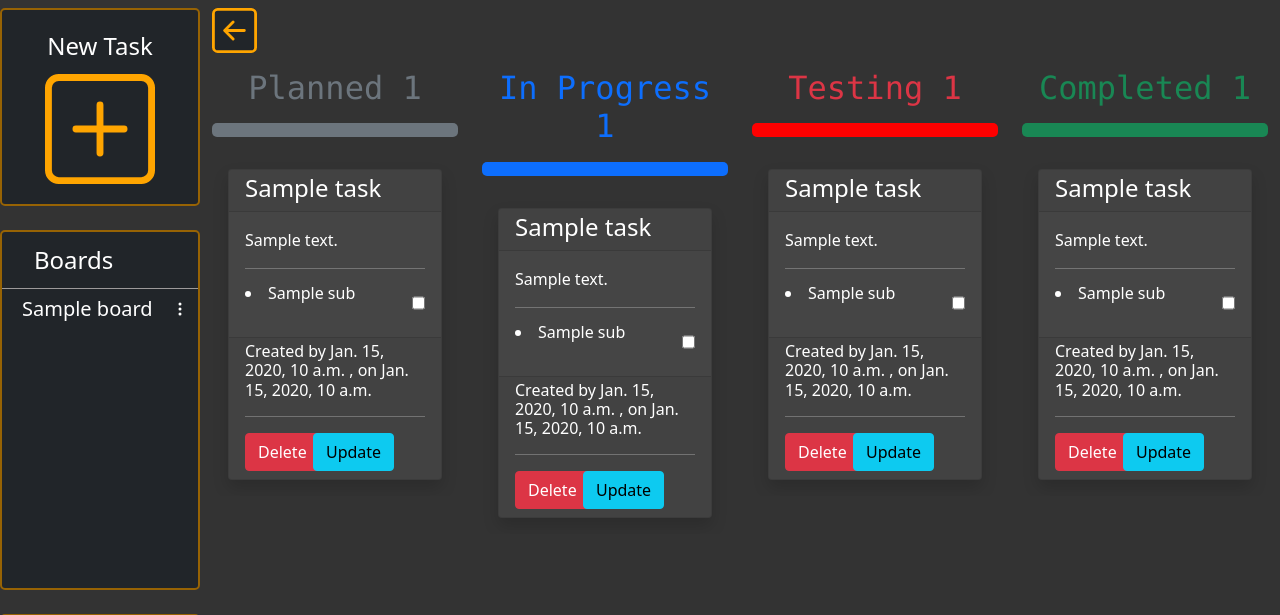
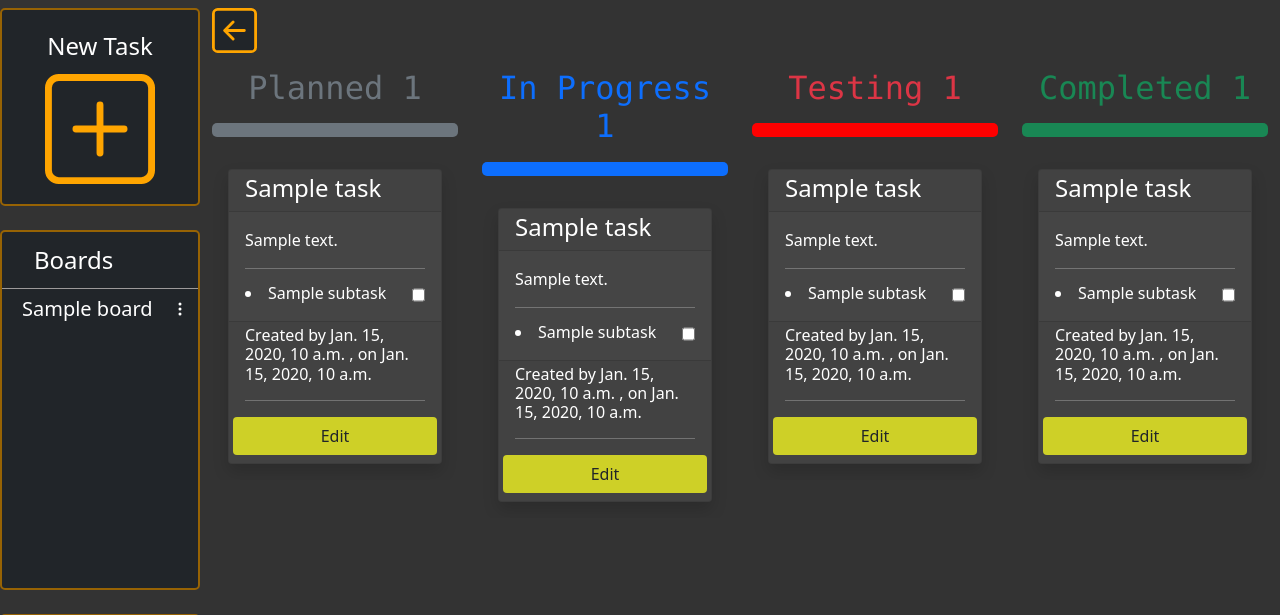
Before and after one commit to reeson46/Planner, a Django app: template templates/dashboard/dashboard.html in a window 1280 px wide, after a click that opens the changed part. Shown: the top 615 px of the page. Run offline with Django 3.2, Linux system fonts and the light colour scheme; the template is opened without the code that fills it: most values are stand-ins (such as "Sample title", 1, 10 or a date in 2020).

Commit message:
added edit task functionality

```diff
--- a/planner/apps/dashboard/views.py
+++ b/planner/apps/dashboard/views.py
@@ -1,5 +1,3 @@
-from django.core import serializers
-from django.http import response
 from planner.apps.task.models import Category
 from django.http.response import JsonResponse
 from django.shortcuts import render
--- a/planner/apps/task/urls.py
+++ b/planner/apps/task/urls.py
@@ -7,9 +7,8 @@ app_name = "task"
 urlpatterns = [
     path("new_task/", views.new_task, name="new_task"),
     path("task_manager/", views.task_manager, name='task_manager'),
-    path("update_task/<str:pk>/", views.update_task, name="update_task"),
+    path("edit_task/", views.edit_task, name="edit_task"),
     path("delete_task/<str:pk>/", views.delete_task, name="delete_task"),
-    path("delete_subtask/", views.delete_subtask, name="delete_subtask"),
     path(
         "set_task_extend_state/",
         views.set_task_extend_state,
--- a/static/dashboard/sidebar/js/sidebar.js
+++ b/static/dashboard/sidebar/js/sidebar.js
@@ -1,45 +1,4 @@
-function newTask(json){
-  // ### BOARD NAME ####
-  $('newtask-boardName').html(json.board_name)
 
-
-  // ### CATEGORY SELECTION ####
-  categories = JSON.parse(json.categories)
-
-  $('.newtask-categorySelect').empty();
-
-
-  if (categories == null){
-
-    $('.newtask-categorySelect').append(
-      '<option value="" selected="">No Categories</option>'
-    )
-
-  }else{
-
-    categories.forEach((category) => {
-
-      if (json.active_category == category.pk){
-        var option = '<option value="'+category.pk+'" selected=>'+category.fields.name+'</option>'
-      }else{
-        var option = '<option value="'+category.pk+'">'+category.fields.name+'</option>'
-      }
-
-      $('.newtask-categorySelect').append(option)
-
-    });
-
-  }
-
-  // ###########################################################
-
-
-  // ### CREATE BUTTON ###
-  $('#create-task').html(json.button)
-  $('#create-task').attr('value', json.is_update)
-
-  requiredFieldsCheck();
-}
 
 
 var toggle;
@@ -153,17 +112,17 @@ $(document).ready(function () {
 
 
       $.ajax({
-        type: "POST",
+        type: "GET",
         url: NEW_TASK,
         data: {
           csrfmiddlewaretoken: CSRF_TOKEN,
-          action: 'post',
         },
         datatype: 'json',
 
         success: function (json) {
 
-          newTask(json);
+          taskForm(json);
+
 
           toggle = 0;
 
--- a/static/task/css/task.css
+++ b/static/task/css/task.css
@@ -1,10 +1,10 @@
 /* Task Card */
-.task-col{
+.task-col {
     overflow-y: scroll;
     max-height: 85vh;
 }
 
-.task{
+.task {
     background-color: #454545;
 }
 
@@ -13,72 +13,95 @@
     background-color: #5d5c66;
 }
 
-.task:not(:last-child){
+.task:not(:last-child) {
     margin-bottom: 1rem
 }
 
-.task:last-child{
+.task:last-child {
     margin-bottom: 0;
 }
 
-.subtask:not(:last-child){
+.subtask-field:not(:last-child) {
     margin-bottom: 1rem;
 }
 
-.subtask:last-child{
+.subtask-field:last-child {
     margin-bottom: 0;
 }
 
+#edit-task{
+    background-color: #ced027;
+}
+
+#edit-task:hover{
+    background-color: #adaf1e;
+}
+
+
 /* New/update task */
-.add-icon-task{
+.add-icon-task {
     position: relative;
     left: 10px;
     display: inherit;
 }
 
-.add-icon-task svg:hover{
+.add-icon-task svg:hover {
     cursor: pointer;
     fill: yellow;
 }
 
-.delete-icon-task{
+.delete-icon-task {
     position: relative;
     left: 50px;
 }
 
-.delete-icon-task svg:hover{
+.delete-icon-task svg:hover {
     cursor: pointer;
     fill: orangered;
 }
 
-.new-task-wrapper{
+.new-task-wrapper {
+    width: 700px;
     position: absolute;
     left: calc(50% - 350px);
     z-index: 1;
-    top: -620px;
+    top: -835px;
     opacity: 0;
     transition: 0.5s;
 }
 
-.newtaskDisplayed{
+#new-task-wrapper{
+    height: 800px;
+}
+
+#individual-subtask{
+    height: 200px;
+    overflow: auto;
+}
+
+.newtaskDisplayed {
     top: 0;
     opacity: 1;
 }
 
-#cancel-task{
+#cancel-task {
     background-color: #da8d00;
     color: black;
 }
 
-#cancel-task:hover{
+#cancel-task:hover {
     background-color: #ad7101;
 }
 
-.custom-checkbox:checked{
+.custom-checkbox:checked {
     background-color: coral;
     border-color: coral;
 }
 
-.custom-checkbox:focus{
+.custom-checkbox:focus {
     box-shadow: none;
 }
+
+.required-field {
+    border: 1px orange solid;
+}
--- a/static/task/js/new_task.js
+++ b/static/task/js/new_task.js
@@ -9,7 +9,7 @@ function categoryCheck() {
   }
 }
 
-function requiredFieldsCheck(){
+function requiredFieldsCheck() {
   categoryCheck();
 
   if ($('input[type="text"]').val() != '') {
@@ -23,24 +23,30 @@ function requiredFieldsCheck(){
   }
 }
 
-function resetNewTaskFields(){
+function resetNewTaskFields() {
+
+  // hide the status field (only available when editing task)
+  if (!$('.task-status').hasClass('d-none')) {
+    $('.task-status').addClass('d-none');
+  }
+
   // Empty input fields
   $("#id_name").val("");
   $("#id_description").val("");
 
   // remove subtasks
-  $('.subtask-field').each(function(){
-    $(this).remove();
-  })
+  $('#individual-subtask').empty();
 
-  // reset "create and continue" checkbox
-  $('.custom-checkbox-wrapper').html(
-    '<input class="form-check-input custom-checkbox" id="create-and-continue" type="checkbox" id="flexSwitchCheckChecked"><label class="form-check-label text-white" for="flexSwitchCheckChecked">Create and continue</label>'
-  )
+  // clear array
+  existing_subtasks = []
+
 }
 
 
 $(document).ready(function () {
+
+  // init an empty array to track which existing subtask was removed
+  existing_subtasks = [];
 
   $('input[type="text"]').on('keyup', function () {
 
@@ -69,8 +75,8 @@ $(document).ready(function () {
       if ($('#subtask-input').val()) {
         e.preventDefault();
 
-        $('#subtask-div').append(
-          '<div class="d-flex subtask-field"><input type="text-sub" class="card subtask bg-dark text-light col-10" value="' + $('#subtask-input').val() + '" disabled><span class="delete-subtask delete-icon-task"><svg xmlns="http://www.w3.org/2000/svg" width="20" height="20" fill="orange" class="bi bi-x-lg" viewBox="0 0 16 16"><path d="M1.293 1.293a1 1 0 0 1 1.414 0L8 6.586l5.293-5.293a1 1 0 1 1 1.414 1.414L9.414 8l5.293 5.293a1 1 0 0 1-1.414 1.414L8 9.414l-5.293 5.293a1 1 0 0 1-1.414-1.414L6.586 8 1.293 2.707a1 1 0 0 1 0-1.414z" /></svg></span></div>'
+        $('#individual-subtask').append(
+          '<span class="d-flex subtask-field"><input type="text-sub" class="card subtask bg-dark text-light col-10" value="' + $('#subtask-input').val() + '" disabled=""><div class="delete-subtask delete-icon-task"><svg xmlns="http://www.w3.org/2000/svg" width="20" height="20" fill="orange" class="bi bi-x-lg" viewBox="0 0 16 16"><path d="M1.293 1.293a1 1 0 0 1 1.414 0L8 6.586l5.293-5.293a1 1 0 1 1 1.414 1.414L9.414 8l5.293 5.293a1 1 0 0 1-1.414 1.414L8 9.414l-5.293 5.293a1 1 0 0 1-1.414-1.414L6.586 8 1.293 2.707a1 1 0 0 1 0-1.414z"></path></svg></div></span>'
         )
 
         $('#subtask-input').val("");
@@ -88,8 +94,7 @@ $(document).ready(function () {
 
     e.preventDefault();
 
-    $(this).parent('div').remove();
-
+    $(this).parent('span').remove();
 
   });
 
@@ -99,7 +104,7 @@ $(document).ready(function () {
     e.preventDefault();
 
     // Grab is_update
-    update = $(this).attr('value')
+    is_edit = $(this).data('edit')
 
     // Grab Category
     cat = $("select[name='category'").children("option:selected").val();
@@ -114,24 +119,28 @@ $(document).ready(function () {
     d = $("#id_description").val()
 
     // Grab all subtask
-    subs = [];
-    $(".subtask").each(function () {
+    subtasks = [];
+    $("#individual-subtask :input.subtask").each(function () {
       value = $(this).val()
-      subs.push(value)
+      subtasks.push(value)
     })
+
+    // Grab task id
+    task_id = $('#create-task').data('taskID')
 
     // Post all the data
     $.ajax({
       type: "POST",
       url: CREATE_TASK_URL,
       data: {
-        update: update,
-        //task_id: TASK_ID,
+        is_edit: is_edit,
+        task_id: task_id,
         category: cat,
         status: stat,
         name: n,
         description: d,
-        subtasks: subs,
+        subtasks: subtasks,
+        deleted_subtasks: existing_subtasks,
         csrfmiddlewaretoken: CSRF_TOKEN,
         action: 'post',
       },
@@ -140,28 +149,37 @@ $(document).ready(function () {
       success: function (json) {
         $(".reload-board").load(" .reload-board > *");
 
-        reconstructSidebarCategories(json);
 
-        // Highlight the created task's category
-        $('.active-category[value="-1"]').removeClass('item-selected');
-        $('.active-category[value="' + json.active_category_id + '"]').addClass('item-selected');
 
         resetNewTaskFields();
 
-        // if Create and continue is checked
-        if ($('#create-and-continue').is(':checked')){
+        if (is_edit == "False") {
 
+          reconstructSidebarCategories(json);
 
-          requiredFieldsCheck();
+          // Highlight the created task's category
+          $('.active-category[value="-1"]').removeClass('item-selected');
+          $('.active-category[value="' + json.active_category_id + '"]').addClass('item-selected');
 
+          // if Create and continue is checked
+          if ($('#create-and-continue').is(':checked')) {
+
+            requiredFieldsCheck();
+
+          } else {
+            // close the newtask window
+            $(".new-task-wrapper").toggleClass("newtaskDisplayed");
+            // and enable back the newtask icon
+            toggle = 1;
+          }
         }
-        else{
+
+        if (is_edit == "True") {
           // close the newtask window
           $(".new-task-wrapper").toggleClass("newtaskDisplayed");
           // and enable back the newtask icon
           toggle = 1;
         }
-
 
 
       },
@@ -174,34 +192,15 @@ $(document).ready(function () {
 
   });
 
-  // Delete existing Subtask
+
+  // On "deleting" existing task, add its id to array
   $(document).on('click', ".delete-existing-subtask", function (e) {
     e.preventDefault()
 
-    sub_id = $(this).data('index')
+    $(this).parent('span').remove()
 
-    $(this).parent('div').remove();
+    existing_subtasks.push($(this).data('index'))
 
-    $.ajax({
-      type: "POST",
-      url: DELETE_EXISTING_TASK,
-      data: {
-        subtask_id: sub_id,
-        csrfmiddlewaretoken: CSRF_TOKEN,
-        action: 'post',
-      },
-      datatype: 'json',
-
-      success: function (json) {
-        //alert(json.message)
-
-      },
-
-      error: function (xhr, errmsg, err) {
-
-      },
-
-    });
 
   });
 
--- a/static/task/js/task.js
+++ b/static/task/js/task.js
@@ -13,7 +13,101 @@ function getCookie(name) {
   }
   return cookieValue;
 }
-// Posting task id for setting its "extended state"
+
+function taskForm(json){
+  // ### BOARD NAME ####
+  $('newtask-boardName').html(json.board_name)
+
+  // ### CATEGORY SELECTION ####
+  categories = JSON.parse(json.categories)
+
+  $('.newtask-categorySelect').empty();
+
+  if (categories == null){
+
+    $('.newtask-categorySelect').append(
+      '<option value="" selected="">No Categories</option>'
+    )
+
+  }else{
+
+    categories.forEach((category) => {
+
+      if (json.category_id == category.pk){
+        var option = '<option value="'+category.pk+'" selected=>'+category.fields.name+'</option>'
+      }else{
+        var option = '<option value="'+category.pk+'">'+category.fields.name+'</option>'
+      }
+
+      $('.newtask-categorySelect').append(option)
+
+    });
+
+  }
+
+  // ### STATUS , NAME, DESCRIPTION AND SUBTASKS ###
+  if (json.is_edit == "True"){
+
+    t = JSON.parse(json.task)
+    task = t[0]
+    subtasks = JSON.parse(json.subtasks)
+
+    // Status selection
+    $('#id_status').empty();
+
+    $('.task-status').removeClass('d-none')
+
+    json.statuses.forEach((status) => {
+
+      if (task.fields.status == status){
+        var option = '<option value="'+status+'" selected=>'+status+'</option>'
+      }else{
+        var option = '<option value="'+status+'">'+status+'</option>'
+      }
+
+      $('#id_status').append(option)
+
+    });
+
+    // Task name field
+    $('#id_name').val(task.fields.name)
+
+    // Task description field
+    $('#id_description').val(task.fields.description)
+
+    // Subtasks
+    $('#individual-subtask').empty();
+
+    subtasks.forEach((sub) => {
+      $('#individual-subtask').append(
+        '<span class="d-flex subtask-field"><input type="text-sub" class="card existing-subtask bg-dark text-light col-10" value="'+sub.fields.name+'" disabled=""><div class="delete-existing-subtask delete-icon-task" data-index="'+sub.pk+'"><svg xmlns="http://www.w3.org/2000/svg" width="20" height="20" fill="orange" class="bi bi-x-lg" viewBox="0 0 16 16"><path d="M1.293 1.293a1 1 0 0 1 1.414 0L8 6.586l5.293-5.293a1 1 0 1 1 1.414 1.414L9.414 8l5.293 5.293a1 1 0 0 1-1.414 1.414L8 9.414l-5.293 5.293a1 1 0 0 1-1.414-1.414L6.586 8 1.293 2.707a1 1 0 0 1 0-1.414z"></path></svg></div></span>'
+      );
+    });
+
+    // Create/update button
+    $('#create-task').data('taskID', task.pk)
+
+    // Hide "create and continue checkbox"
+    if (!$('.custom-checkbox-wrapper').hasClass('d-none')){
+      $('.custom-checkbox-wrapper').addClass('d-none');
+    }
+
+  }else{
+    // show "create and continue checkbox"
+    $('.custom-checkbox-wrapper').removeClass('d-none');
+  }
+
+
+
+
+  // ### CREATE BUTTON ###
+  $('#create-task').html(json.button)
+  $('#create-task').data('edit', json.is_edit)
+
+  requiredFieldsCheck();
+}
+
+// ### Posting task id for setting its "extended state" ###
 $(document).ready(function () {
 
   $(document).on('click', '.task-extend', function (e) {
@@ -23,8 +117,6 @@ $(document).ready(function () {
     task_extend_state = $(this).attr('value')
 
     task_extend_state = 1 - task_extend_state;
-
-    console.log('current state' + task_extend_state)
 
     $.ajax({
       type: "POST",
@@ -49,4 +141,39 @@ $(document).ready(function () {
     });
 
   });
+
+  // Edit task button
+  $(document).on('click', '#edit-task', function(e){
+    e.preventDefault()
+    var task_id = $(this).attr('value')
+
+    $.ajax({
+      type: "GET",
+      url: 'http://localhost:8000/task/edit_task/',
+
+      data: {
+        task_id: task_id,
+        csrfmiddlewaretoken: getCookie('csrftoken'),
+      },
+      datatype: 'json',
+
+      success: function (json) {
+
+        toggle = 0;
+
+        $(".new-task-wrapper").toggleClass("newtaskDisplayed");
+
+        taskForm(json)
+
+
+
+      },
+
+      error: function (xhr, errmsg, err) {
+
+      },
+
+    });
+
+  });
 });
--- a/templates/dashboard/task/new_task.html
+++ b/templates/dashboard/task/new_task.html
@@ -1,17 +1,4 @@
 {% load static %}
-
-
-<style>
-  #new-task-wrapper {
-    width: 700px;
-  }
-
-  .required-field {
-    border: 1px orange solid;
-  }
-</style>
-
-<div class="d-flex justify-content-center">
 <div class="row mt-4" id="new-task-wrapper">
   <div class="card card-body shadow form-bg">
     <div class="row">
@@ -19,6 +6,7 @@
         <div class="text-white fs-4 mb-2 newtask-boardName">
           Board 1
         </div>
+        <div class="d-flex justify-content-between">
           <div class="">
             <label class="text-white mb-1">Category</label>
             <span class="d-flex">
@@ -35,18 +23,13 @@
                 </svg></a>
             </span>
           </div>
-          </div>
-
-          <!--
-          {% if update %}
-          <div class="col d-flex justify-content-end">
-            <div class="">
-              <label class="text-white mb-1">{{ form.status.label }}</label>
-              {{ form.status }}
+          <div class="task-status d-none">
+            <label class="text-white mb-1">Status</label>
+            <select name="status" class="card bg-dark text-light task-statusSelect" id="id_status">
+            </select>
           </div>
         </div>
-          {% endif %}
-          -->
+      </div>
     </div>
 
     <label class="text-white mb-1" for="id_name">Name</label>
@@ -66,48 +49,36 @@
       </div>
       <br>
 
-        {% if task.subtask.all|length != 0 %}
-        {% for sub in task.subtask.all %}
+      <div id="individual-subtask"></div>
 
-        <div class="d-flex">
-          <input type="text-sub" class="card subtask bg-dark text-light col-10" value="{{sub.name}}" disabled>
-          <span class="delete-existing-subtask delete-icon-task" data-index="{{ sub.id }}">
-            <svg xmlns="http://www.w3.org/2000/svg" width="20" height="20" fill="orange" class="bi bi-x-lg"
-              viewBox="0 0 16 16">
-              <path
-                d="M1.293 1.293a1 1 0 0 1 1.414 0L8 6.586l5.293-5.293a1 1 0 1 1 1.414 1.414L9.414 8l5.293 5.293a1 1 0 0 1-1.414 1.414L8 9.414l-5.293 5.293a1 1 0 0 1-1.414-1.414L6.586 8 1.293 2.707a1 1 0 0 1 0-1.414z" />
-            </svg>
-          </span>
-        </div>
-
-        {% endfor %}
-        {% endif %}
     </div>
     <br>
 
-      <div class="row">
+    <div class="row col align-items-end">
       <div class="form-check form-switch mt-2 m-3 custom-checkbox-wrapper">
-          <input class="form-check-input custom-checkbox" id="create-and-continue" type="checkbox" id="flexSwitchCheckChecked">
+        <input class="form-check-input custom-checkbox" id="create-and-continue" type="checkbox"
+          id="flexSwitchCheckChecked">
         <label class="form-check-label text-white" for="flexSwitchCheckChecked">Create and continue</label>
       </div>
+      <div class="row">
         <div class="col-9">
-          <button type="submit" value="" class="btn btn-success btn-block fw500 w-100" id="create-task"></button>
+          <button type="submit" data-edit="" data-taskID="" class="btn btn-success btn-block fw500 w-100"
+            id="create-task"></button>
         </div>
         <div class="col-3">
           <button class="btn btn-block fw500 w-100" id="cancel-task">Cancel</button>
+        </div>
       </div>
 
     </div>
 
   </div>
 </div>
-</div>
+
 
 <script>
   var CREATE_TASK_URL = '{% url "task:task_manager" %}';
-  var DELETE_EXISTING_TASK = '{% url "task:delete_subtask" %}';
   var DASHBOARD_HOME_URL = '{% url "dashboard:home" %}';
-  var TASK_ID = '{{ task.id }}';
   var CSRF_TOKEN = '{{ csrf_token }}';
 </script>
 <script src="{% static 'task/js/new_task.js' %}" data-rel-js></script>
--- a/templates/dashboard/task/task.html
+++ b/templates/dashboard/task/task.html
@@ -26,12 +26,7 @@
         {{ task.date_created }}</h6>
       <hr>
       <div class="row">
-        <div class="col-sm-4 text-center">
-          <a href="{% url 'task:delete_task' task.id %}" class="btn btn-danger">Delete</a>
-        </div>
-        <div class="col-sm-4 text-center">
-          <a href="{% url 'task:update_task' task.id %}" class="btn btn-info">Update</a>
-        </div>
+        <button class="btn btn-block fw500 w-100" value="{{ task.id }}" id="edit-task">Edit</button>
       </div>
     </div>
   </div>
```
Also changed, not shown: planner/apps/task/views.py (+75 -54 lines). Lines whose indentation alone changed are shown as unchanged.
